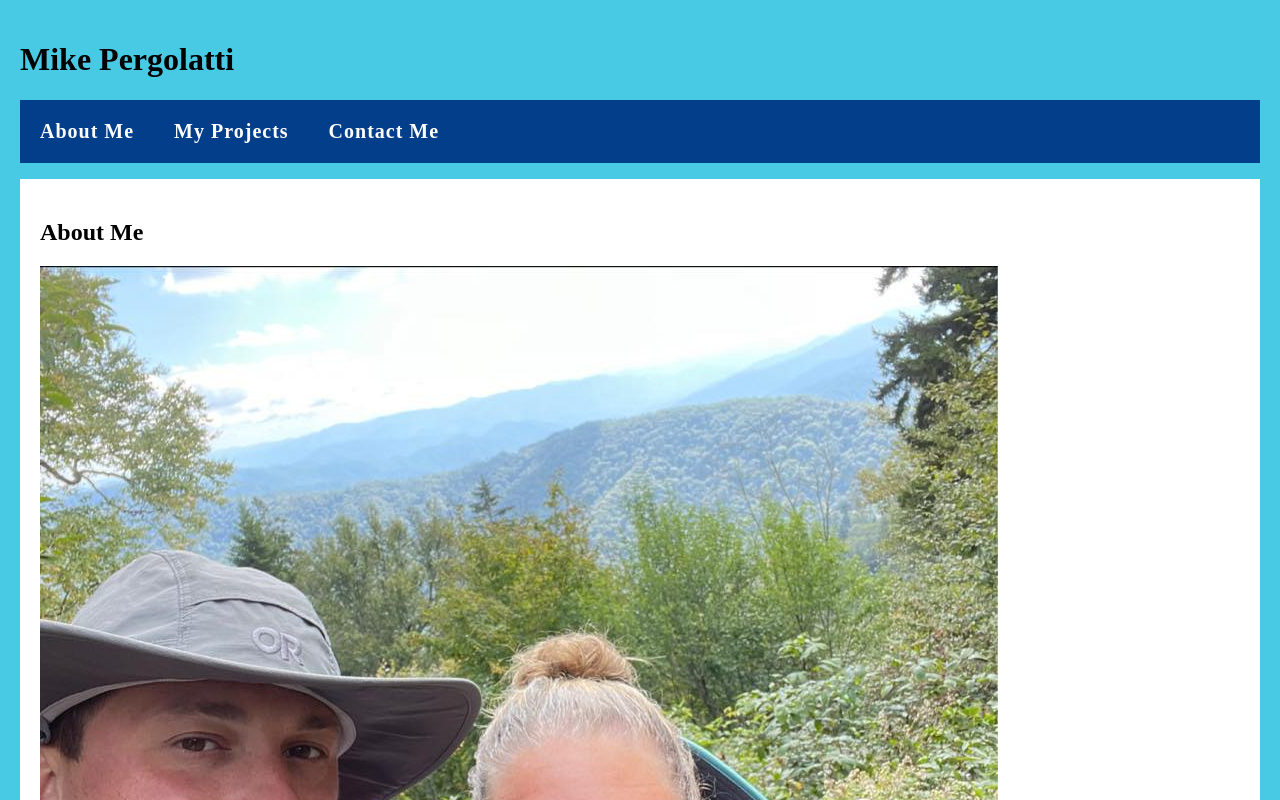
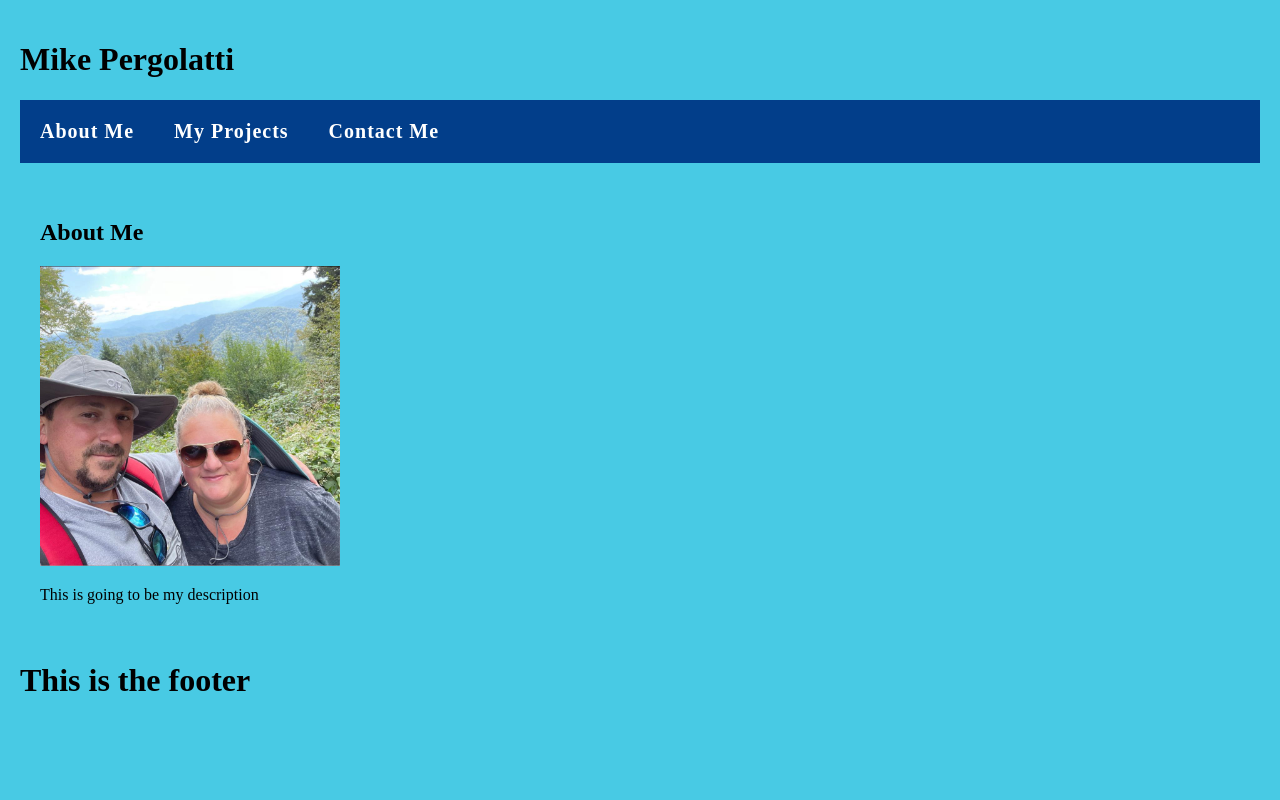
Before and after one commit to Mpergolatti/mpreact-portfolio, a React (Create React App) app: page / in a window 1280 px wide. Shown: the top 800 px of the page. Built offline with nearby package versions, Linux system fonts and the light colour scheme.

Commit message:
routes working as they should

```diff
--- a/src/App.js
+++ b/src/App.js
@@ -27,6 +27,11 @@ class App extends Component {
 
           </div>
         </div>
+        <footer>
+          <div>
+            <h1>This is the footer</h1>
+          </div>
+        </footer>
       </HashRouter>
 
     )
--- a/src/components/About/index.js
+++ b/src/components/About/index.js
@@ -8,7 +8,7 @@ class About extends Component {
         <img
           src={require('../../assets/images/Jaime_and_I.jpg')}
           alt='My Fiance and I'
-          className='Photo' />
+          className='photo' />
         <p>This is going to be my description</p>
       </section>
     )
--- a/src/index.css
+++ b/src/index.css
@@ -42,7 +42,7 @@ ul.header li a {
   font-size: 20px;
 }
 .content {
-  background-color: #FFF;
+  background-color: var(--primary);
   padding: 20px;
 }
 .content h2 {
@@ -52,3 +52,7 @@ ul.header li a {
 .content li {
   margin-bottom: 10px;
 }
+
+.photo {
+  max-width: 300px;
+}
```
